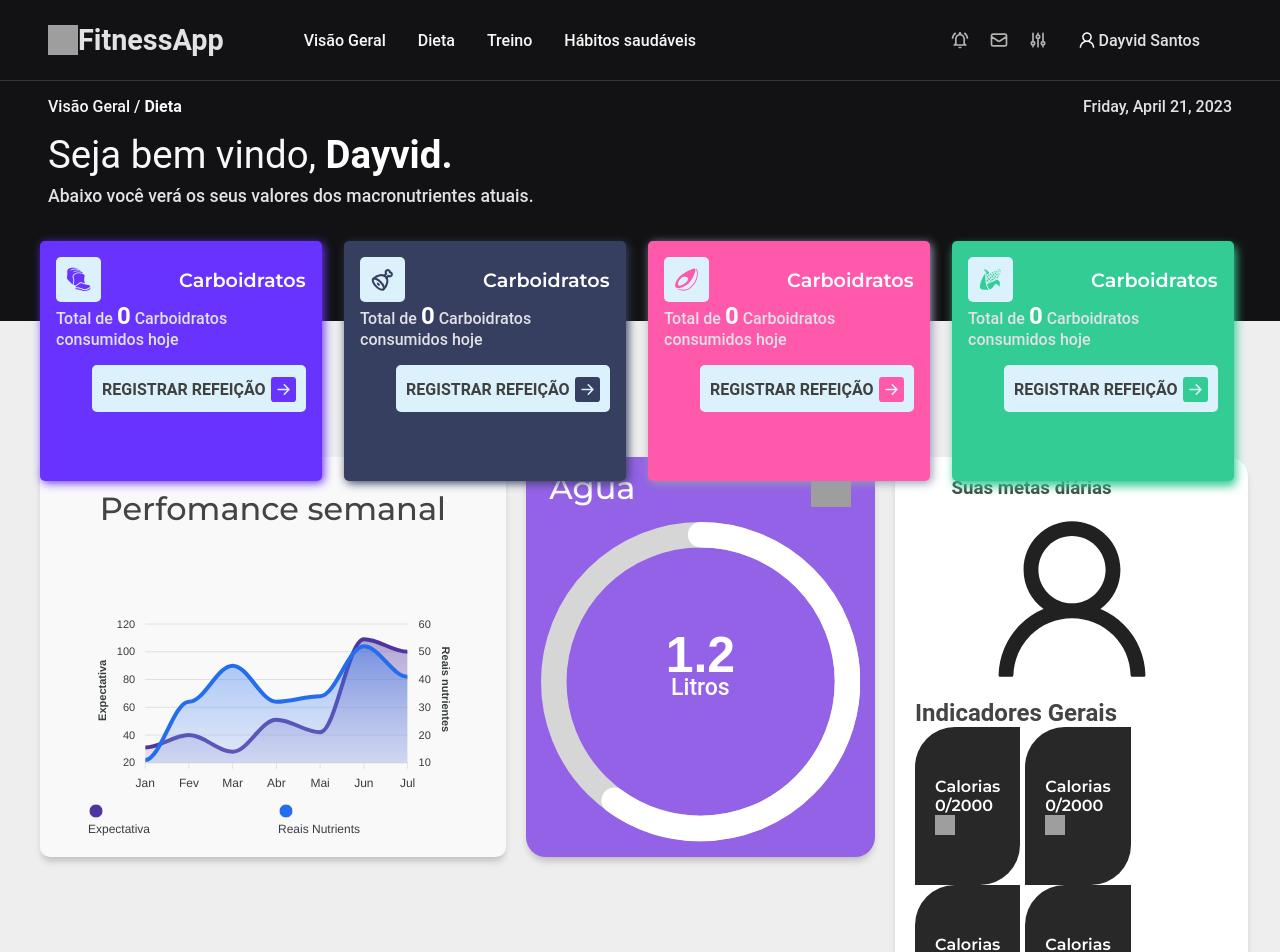
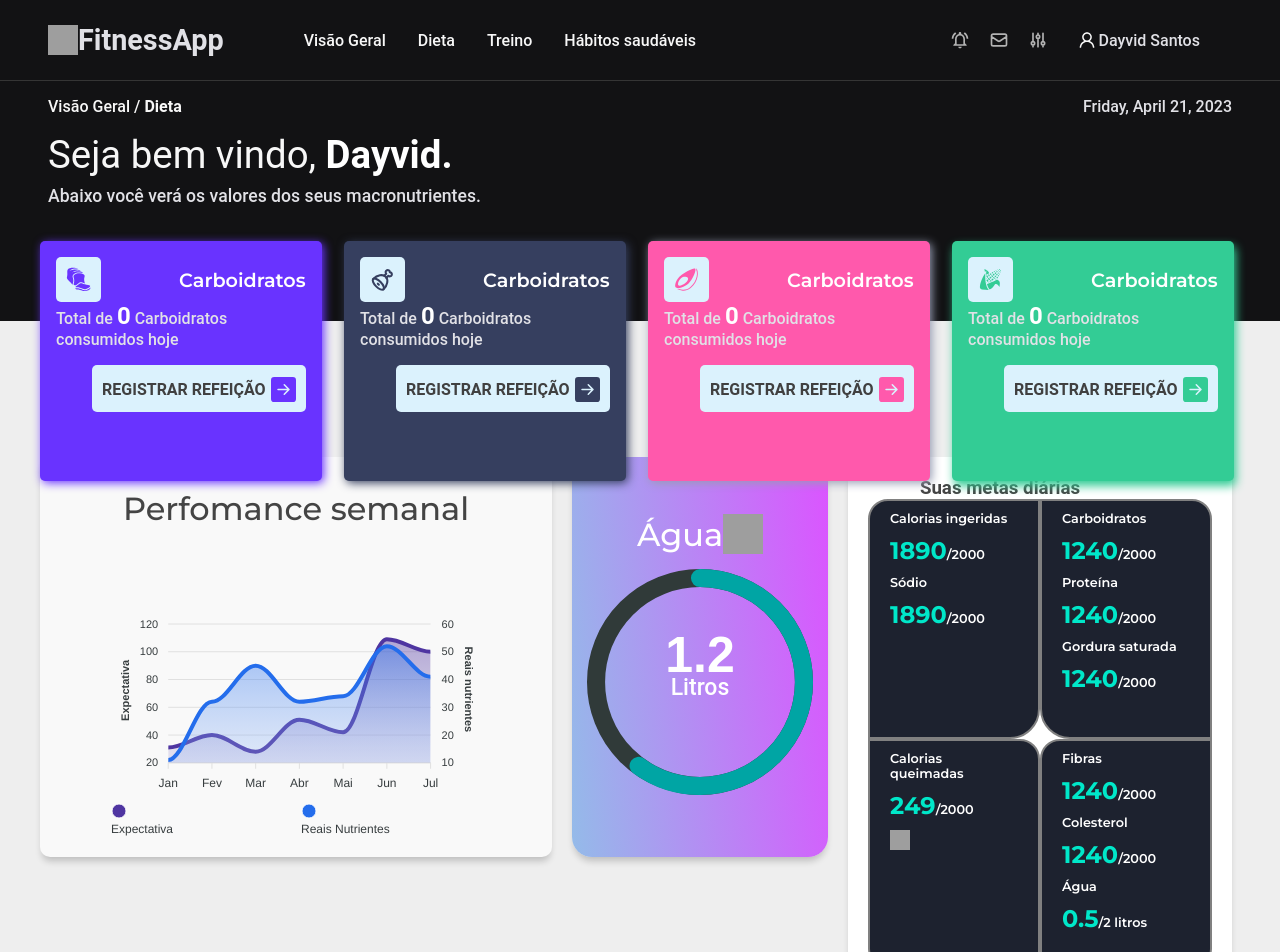
Before and after one commit to dayvid-s/FitnessApp, a Next.js app: page / in a window 1280 px wide. Shown: the top 952 px of the page. Built offline with nearby package versions, Linux system fonts and the light colour scheme; grey boxes are pictures that could not be loaded; a web font is replaced by a local one.

Commit message:
feat: add daily goals in the user stats component

```diff
--- a/src/components/UserStatistics/index.tsx
+++ b/src/components/UserStatistics/index.tsx
@@ -24,7 +24,7 @@ export function UserStatistics (){
       name: "Expectativa ",
       data: [31, 40, 28, 51, 42, 109, 100]
     }, {
-      name: "Reais Nutrients",
+      name: "Reais Nutrientes",
       data: [11, 32, 45, 32, 34, 52, 41]
     }],
     chart: {
@@ -93,9 +93,9 @@ export function UserStatistics (){
             rotation: 0,
             strokeLinecap: "round",
             pathTransitionDuration: 2,
-            pathColor: "#fff" ,
+            pathColor: "#00A5A4" ,
             textColor: "#8757E7",
-            trailColor: "#d6d6d6",
+            trailColor: "#303A39",
             backgroundColor: "#3e98c7",
           })}
           value={percentage}  maxValue={2}
@@ -114,24 +114,26 @@ export function UserStatistics (){
           <h1>Suas metas diárias</h1>
         </TitleArea>
 
-        <AiOutlineUser size={"200px"} color="#212121" />
-        <h2>Indicadores Gerais</h2>
+        {/* <AiOutlineUser size={"200px"} color="#212121" /> */}
+        {/* <h2>Indicadores Gerais</h2> */}
 
         <UserObjectivesWrapper>
           <UserObjectivesRectangle>
-            <p>Calorias</p>
-            <p>0/2000</p>
-            <img src="https://www.svgrepo.com/show/509617/bottle1.svg"
-            width="20" height="20"/>
+            <p>Calorias ingeridas</p>
+            <p><strong>1890</strong>/2000</p>
+            <p>Sódio</p>
+            <p><strong>1890</strong>/2000</p>
 
           </UserObjectivesRectangle>
 
 
           <UserObjectivesRectangle>
-            <p>Calorias <br/></p>
-            <p>0/2000</p>
-            <img src="https://www.svgrepo.com/show/509617/bottle1.svg"
-            width="20" height="20"/>
+            <p>Carboidratos <br/></p>
+            <p><strong>1240</strong>/2000</p>
+            <p>Proteína<br/></p>
+            <p><strong>1240</strong>/2000</p>
+            <p>Gordura saturada<br/></p>
+            <p><strong>1240</strong>/2000</p>
 
 
 
@@ -139,20 +141,21 @@ export function UserStatistics (){
 
 
           <UserObjectivesRectangle>
-            <p>Calorias</p>
-            <p>0/2000</p>
+            <p>Calorias queimadas</p>
+            <p><strong>249</strong>/2000</p>
             <img src="https://www.svgrepo.com/show/509617/bottle1.svg"
-            width="20" height="20"/>
+              width="20" height="20"/>
 
 
           </UserObjectivesRectangle>
 
-
           <UserObjectivesRectangle>
-            <p>Calorias</p>
-            <p>0/2000</p>
-            <img src="https://www.svgrepo.com/show/509617/bottle1.svg"
-            width="20" height="20"/>
+            <p>Fibras<br/></p>
+            <p><strong>1240</strong>/2000</p>
+            <p>Colesterol<br/></p>
+            <p><strong>1240</strong>/2000</p>
+            <p>Água</p>
+            <p><strong>0.5</strong>/2 litros</p>
 
 
           </UserObjectivesRectangle>
@@ -160,9 +163,9 @@ export function UserStatistics (){
 
 
         </UserObjectivesWrapper>
-        {/* <UserEditWrapper>
+        <UserEditWrapper>
           <p>Refazer metas</p>
-        </UserEditWrapper> */}
+        </UserEditWrapper>
       </UserIndicatorContainer>
 
 
--- a/src/components/UserStatistics/styles.ts
+++ b/src/components/UserStatistics/styles.ts
@@ -58,9 +58,9 @@ export const UserWaterStatsWrapper = styled.div`
     flex-direction: column;
     margin-left: 20px;
     display:flex;
-    background-color: #9462e6;
+    background: linear-gradient(264deg, rgba(219,84,255,1) 0%, rgba(148,187,233,1) 100%);
     height: 50vh;
-    width: 30vw;
+    width: 20vw;
     align-items: center;
     justify-content: center;
     box-shadow: 0 6px 7px -2px rgba(0, 0, 0, 0.2);
@@ -83,7 +83,7 @@ export const UserWaterStatsWrapper = styled.div`
     }
     img{
         display: flex;
-        margin-left:11rem;
+        margin-left:auto;
         margin-top: 10px;
 
     }
@@ -118,41 +118,62 @@ export const UserIndicatorContainer = styled.aside`
         color: #444444;
 
     }
+    div:nth-child(1) {
+        border-top-left-radius: 20px;
+        border-bottom-right-radius: 30px;
 
-    `
+    }
+    div:nth-child(2) {
+        border-top-right-radius: 20px;
+        border-bottom-left-radius: 30px;
+
+    }
+    div:nth-child(3) {
+        border-top-right-radius: 20px;
+        border-bottom-left-radius: 30px;
+
+    }
+    div:nth-child(4) {
+        border-top-left-radius: 20px;
+        border-bottom-right-radius: 30px;
+    }
+
+        `
 export const titleArea = styled.div`
     display:flex;
-    flex-direction:row;
+    /* flex-direction:row;  */
     align-items: center;
     justify-content: center;
 `
 export const UserObjectivesWrapper = styled.div`
     display: flex;
     flex-direction: row;
-    align-items: center;
     flex-wrap: wrap;
 
 `
 export const UserObjectivesRectangle = styled.div`
-    /* flex-flow: column wrap; */
-    /* width: 100%;
-    height: 100%; */
 
     display: flex;
     flex-direction: column;
-    padding:50px 20px;
-    background-color : rgb(40,40,40);
-    border-top-left-radius: 40px;
-    border-bottom-right-radius: 40px;
-    /* align-items: flex-start; */
-    /* justify-content: center; */
-    margin-right:5px;
-    /* display: block; */
-p{
-    color:#fff;
-    /* display: inline-block; */
-    /* margin-top: -50px; */
-    /* max-width:30px; */
+    align-items: flex-start;
+    justify-content: flex-start;
+    padding:10px 20px;
+    width: 50%;
+    height: 240px;
+    border: 2px solid;
+    border-color: gray ;
+
+    /* background-color : rgb(40,40,40); */
+    background: #1D222F;
+    /* margin-right:5px; */
+    strong{
+        color:#00E7C9;
+        font-size:1.5rem;
+    }
+    p{
+        color:#fff;
+        margin-bottom: 10px;
+        font-size: 0.80rem;
 }
 `
 
--- a/src/components/Welcome/index.tsx
+++ b/src/components/Welcome/index.tsx
@@ -29,7 +29,7 @@ export function Welcome (){
       <WelcomeWrapper>
 
         <h1>Seja bem vindo, <strong>Dayvid.</strong></h1>
-        <p>Abaixo você verá os seus valores dos macronutrientes atuais.</p>
+        <p>Abaixo você verá os valores dos seus macronutrientes.</p>
       </WelcomeWrapper>
     </Container>
   )
```
